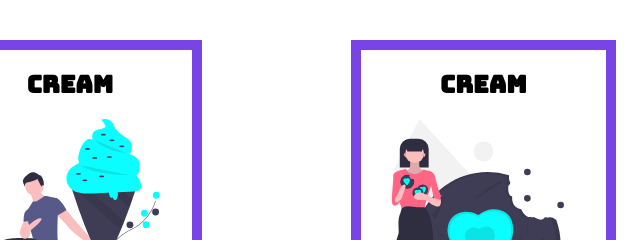
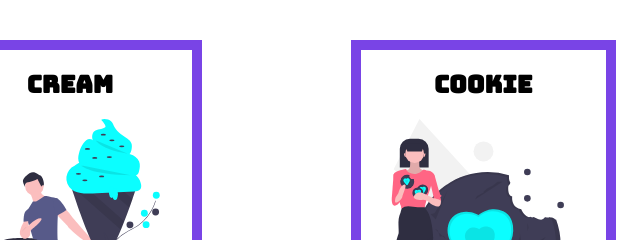
Before and after one commit to bredmond125/redmond-part-one, a plain HTML site: page index.html in a window 1280 px wide. Shown: the part 388-628 px from the top of the page, 570-1210 px from the left. Drawn offline with Linux system fonts and the light colour scheme.

Commit message:
Update index.html

```diff
--- a/index.html
+++ b/index.html
@@ -26,7 +26,7 @@
     <div class="flex-container">
         <div><h2>COFFEE</h2><img class="coffee" src="Assets/coffee.svg" alt="coffee"><ul class="menu"><a href="self">view menu</a></ul></div>
         <div><h2>cream</h2><img class="cream" src="Assets/cream.svg" alt="cream"><ul class="menu"><a href="self">view menu</a></nav></div>
-        <div><h2>cream</h2><img class="cookie" src="Assets/cookie.svg" alt="cookie"><ul class="menu"><a href="self">view menu</a></ul></div>
+        <div><h2>cookie</h2><img class="cookie" src="Assets/cookie.svg" alt="cookie"><ul class="menu"><a href="self">view menu</a></ul></div>
     </div>
 </body>
 </html>
```
